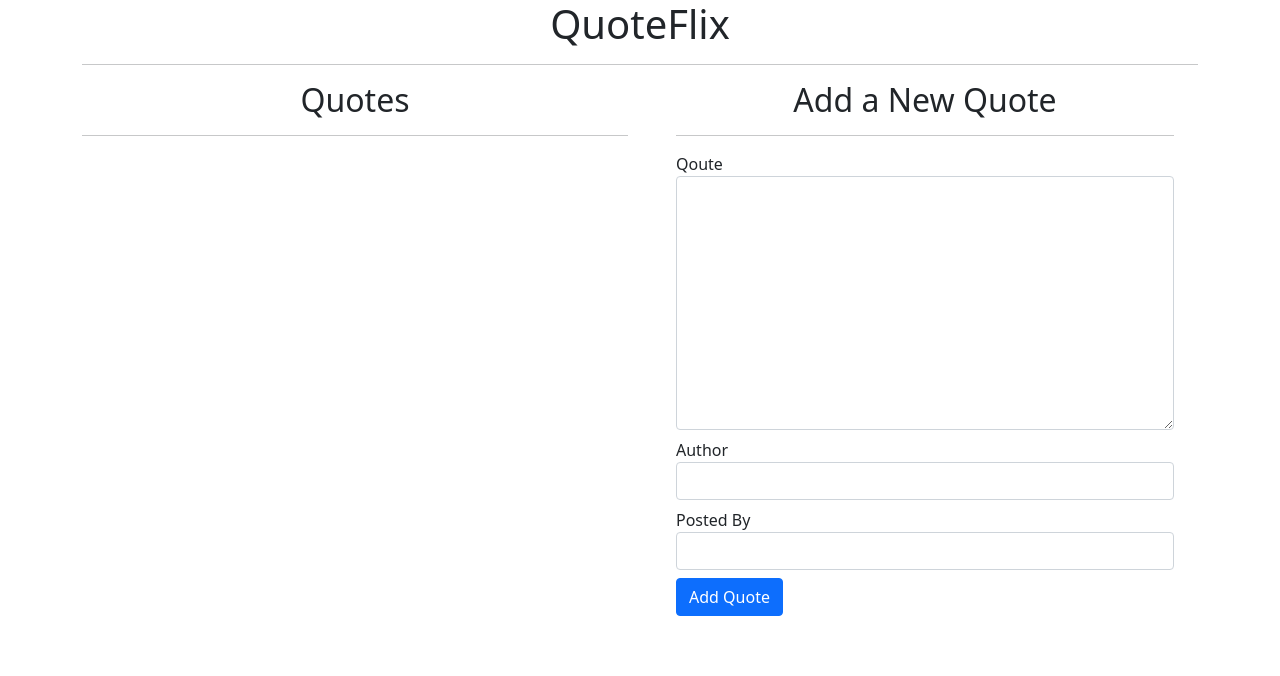
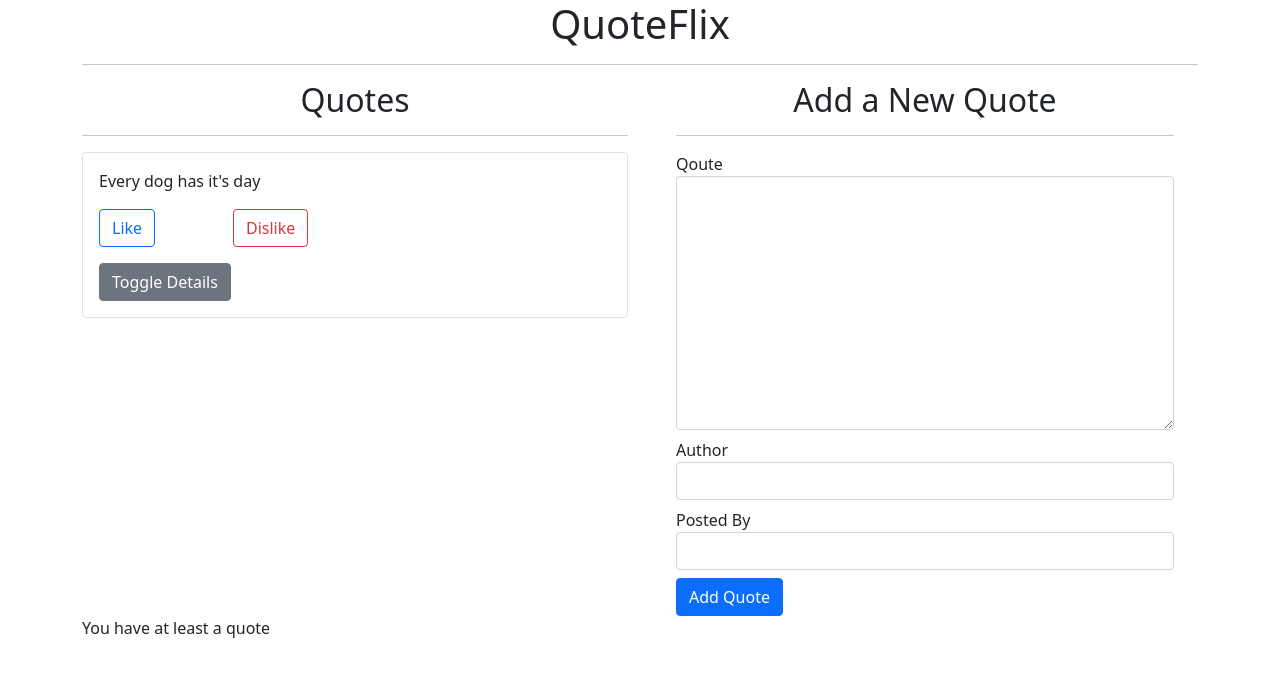
Before and after one commit to Mohraf/quotes, an Angular app: page / in a window 1280 px wide. Shown: the top 676 px of the page. Built offline with nearby package versions, Linux system fonts and the light colour scheme.

Commit message:
add styling

```diff
--- a/src/app/quote/quote.component.html
+++ b/src/app/quote/quote.component.html
@@ -6,8 +6,8 @@
     <div class="col-md-6">
       <h2 class="text-center">Quotes</h2>
       <hr>
-      <div *ngFor="let quote of quotes; let i = index">
-        <div class="mt-3">
+      <div class="border rounded p-3 mb-2" *ngFor="let quote of quotes; let i = index">
+        <div>
           <p id="{{i}}">
             {{ quote.quote }}
           </p>
--- a/src/app/quote/quote.component.ts
+++ b/src/app/quote/quote.component.ts
@@ -7,7 +7,9 @@ import { Quote } from '../quote';
   styleUrls: ['./quote.component.css']
 })
 export class QuoteComponent implements OnInit {
-  quotes: Quote[] = [];
+  quotes: Quote[] = [
+    new Quote(0, "Every dog has it's day", "Unknown", "Amos", 0, 0, new Date(2019, 5, 11)),
+  ];
 
   toggleDetails(index: number) {
     this.quotes[index].showDescription = !this.quotes[index].showDescription;
```
